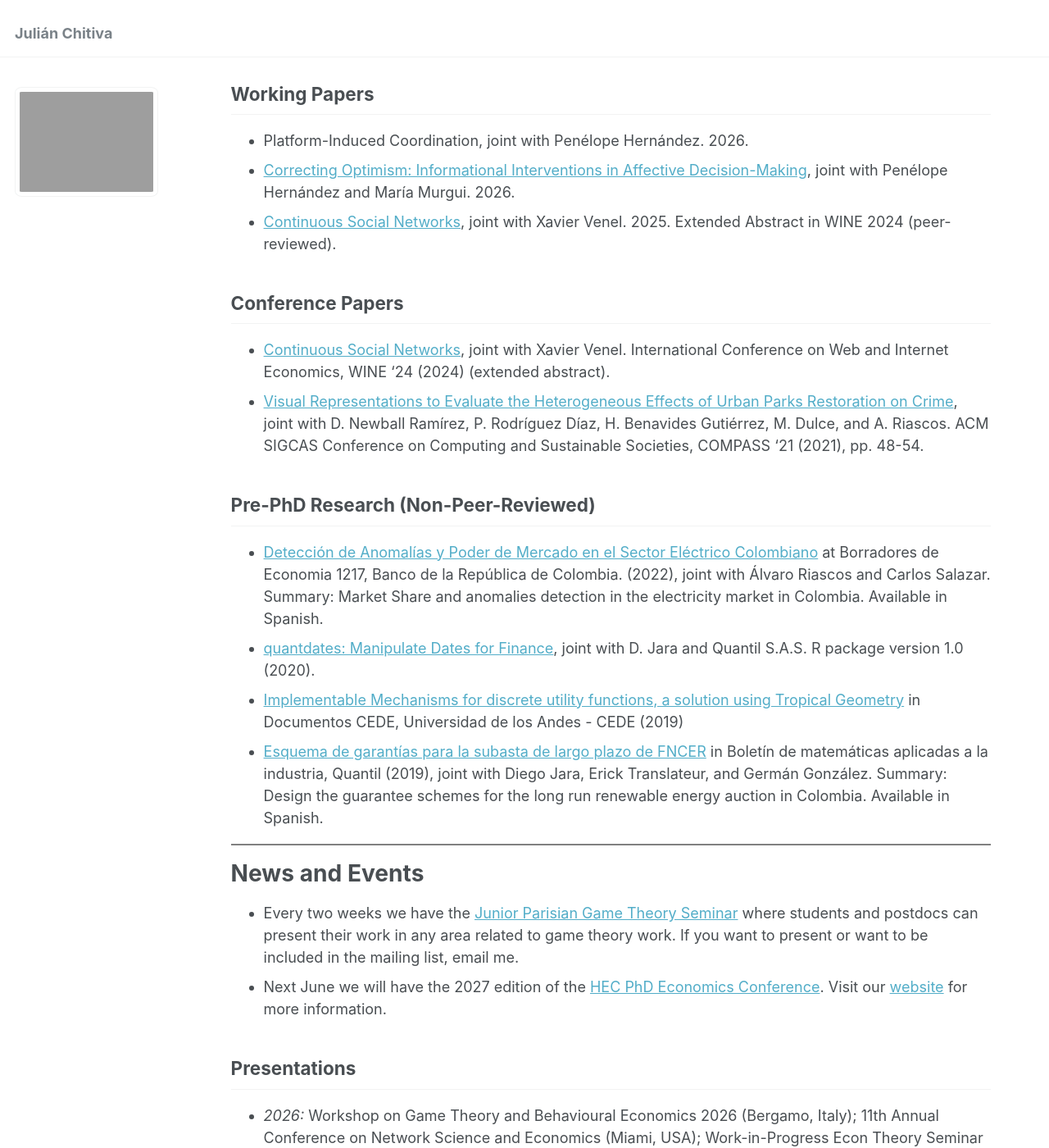
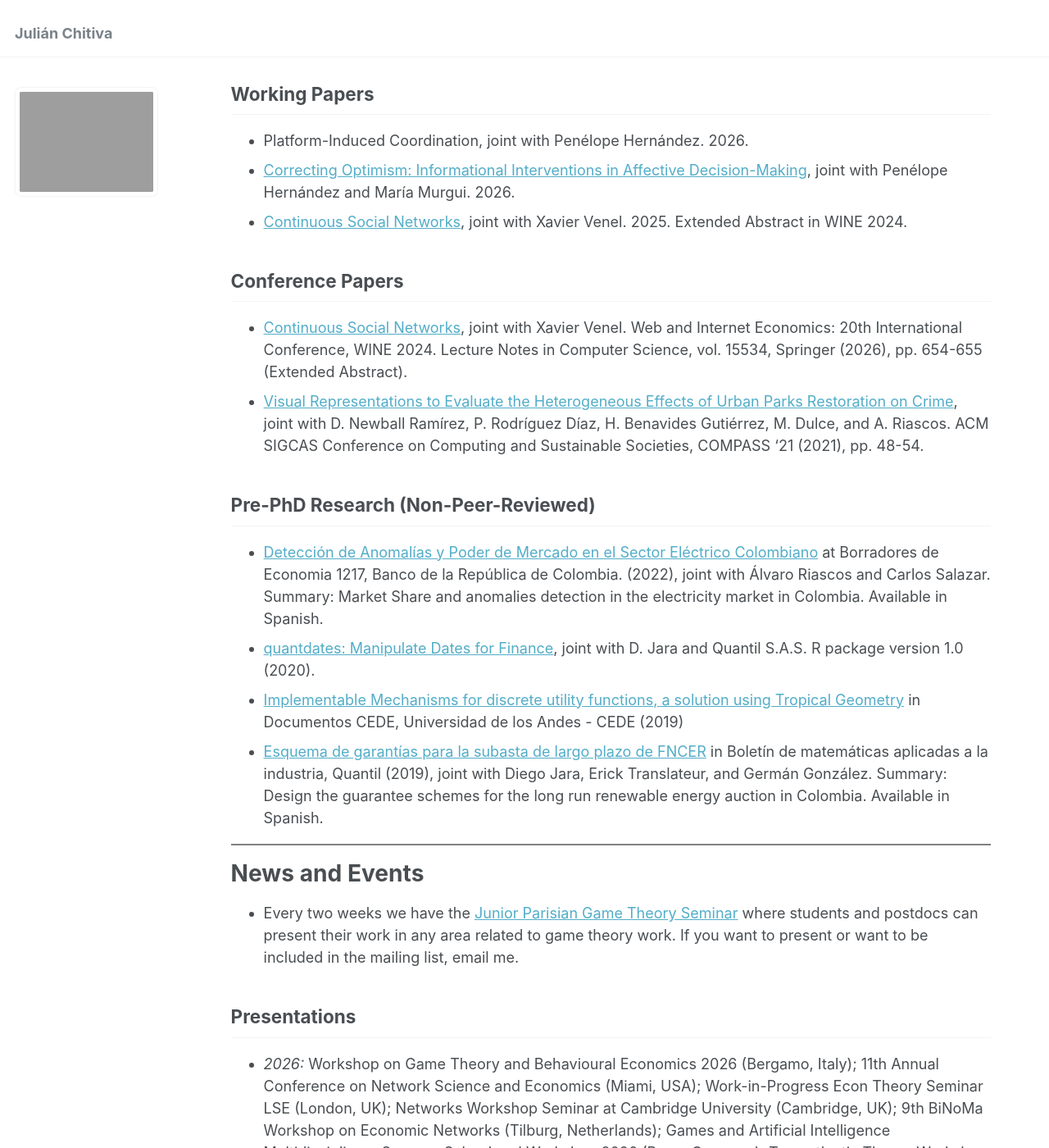
Before and after one commit to julianchitiva/julianchitiva.github.io, a Jekyll site: the page built from _pages/about.md, in a window 1280 px wide and 1400 px high, scrolled down 922 px. Shown: the whole window at 82% size. Built offline with Jekyll 4.4.1, drawn with Linux system fonts in a browser that asks for light colours.

Commit message:
Changes in content

```diff
--- a/_pages/about.md
+++ b/_pages/about.md
@@ -34,10 +34,10 @@ Jump to [**Research**](#research), [**News and Events**](#news-and-events) or [*
 ## Working Papers
 - Platform-Induced Coordination, joint with Penélope Hernández. 2026.
 - [Correcting Optimism: Informational Interventions in Affective Decision-Making](https://www.erices.es/wp-content/uploads/2025/10/affective_decision_making.pdf), joint with Penélope Hernández and María Murgui. 2026.
-- [Continuous Social Networks](https://arxiv.org/pdf/2407.11710), joint with Xavier Venel. 2025. Extended Abstract in WINE 2024 (peer-reviewed).
+- [Continuous Social Networks](https://arxiv.org/pdf/2407.11710), joint with Xavier Venel. 2025. Extended Abstract in WINE 2024.
 
 ## Conference Papers
-- [Continuous Social Networks](https://arxiv.org/pdf/2407.11710), joint with Xavier Venel. International Conference on Web and Internet Economics, WINE '24 (2024) (extended abstract).
+- [Continuous Social Networks](https://link.springer.com/content/pdf/bbm:978-3-032-08560-3/1#page=27){:target="_blank"}, joint with Xavier Venel. Web and Internet Economics: 20th International Conference, WINE 2024. Lecture Notes in Computer Science, vol. 15534, Springer (2026), pp. 654-655 (Extended Abstract).
 - [Visual Representations to Evaluate the Heterogeneous Effects of Urban Parks Restoration on Crime](https://doi.org/10.1145/3460112.3471969), joint with D. Newball Ramírez, P. Rodríguez Díaz, H. Benavides Gutiérrez, M. Dulce, and A. Riascos. ACM SIGCAS Conference on Computing and Sustainable Societies, COMPASS '21 (2021), pp. 48-54.
 
 ## Pre-PhD Research (Non-Peer-Reviewed)
@@ -50,7 +50,7 @@ Jump to [**Research**](#research), [**News and Events**](#news-and-events) or [*
 
 # News and Events
 - Every two weeks we have the [Junior Parisian Game Theory Seminar](https://sites.google.com/view/seminairetheoriedesjeux/junior-seminar-20242025) where students and postdocs can present their work in any area related to game theory work. If you want to present or want to be included in the mailing list, email me.
-- Next June we will have the 2027 edition of the [HEC PhD Economics Conference](https://sites.google.com/view/hecon/home). Visit our [website](https://sites.google.com/view/hecon/home) for more information.
+<!-- - Next June we will have the 2027 edition of the [HEC PhD Economics Conference](https://sites.google.com/view/hecon/home). Visit our [website](https://sites.google.com/view/hecon/home) for more information. -->
 
 ## Presentations
 - *2026:* Workshop on Game Theory and Behavioural Economics 2026 (Bergamo, Italy); 11th Annual Conference on Network Science and Economics (Miami, USA); Work-in-Progress Econ Theory Seminar LSE (London, UK); Networks Workshop Seminar at Cambridge University (Cambridge, UK); 9th BiNoMa Workshop on Economic Networks (Tilburg, Netherlands); Games and Artificial Intelligence Multidisciplinary Summer School and Workshop 2026 (Bonn, Germany); Transatlantic Theory Workshop (Evanston, USA).
```
